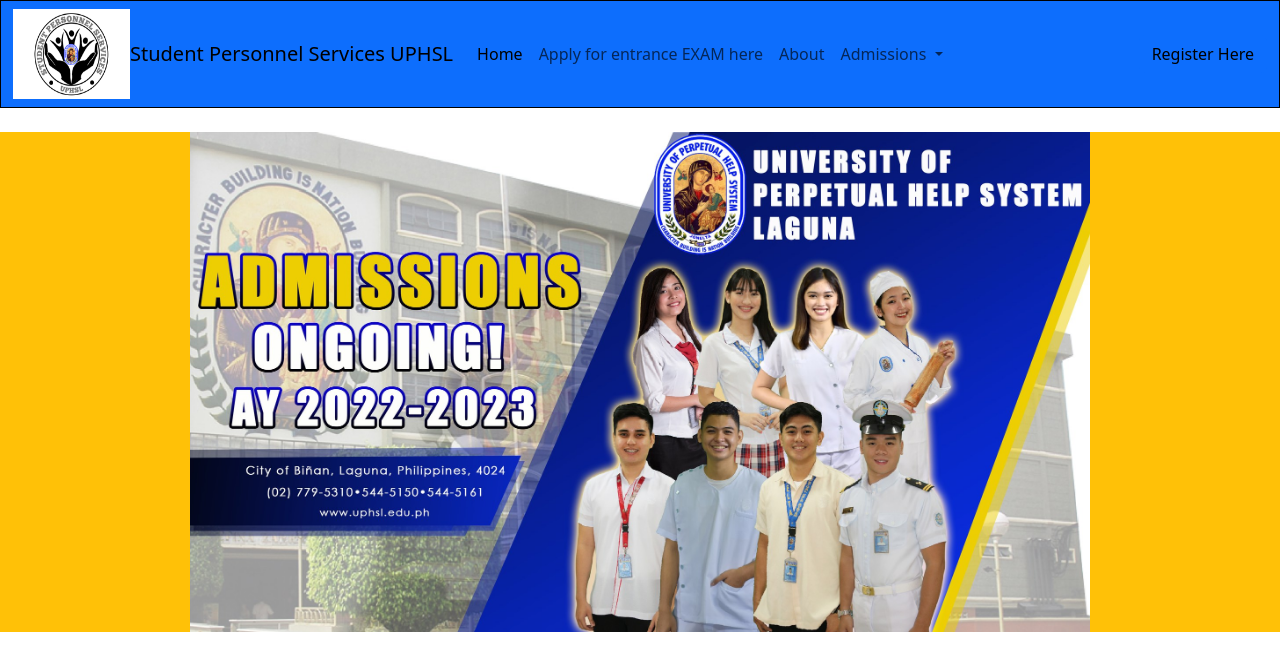
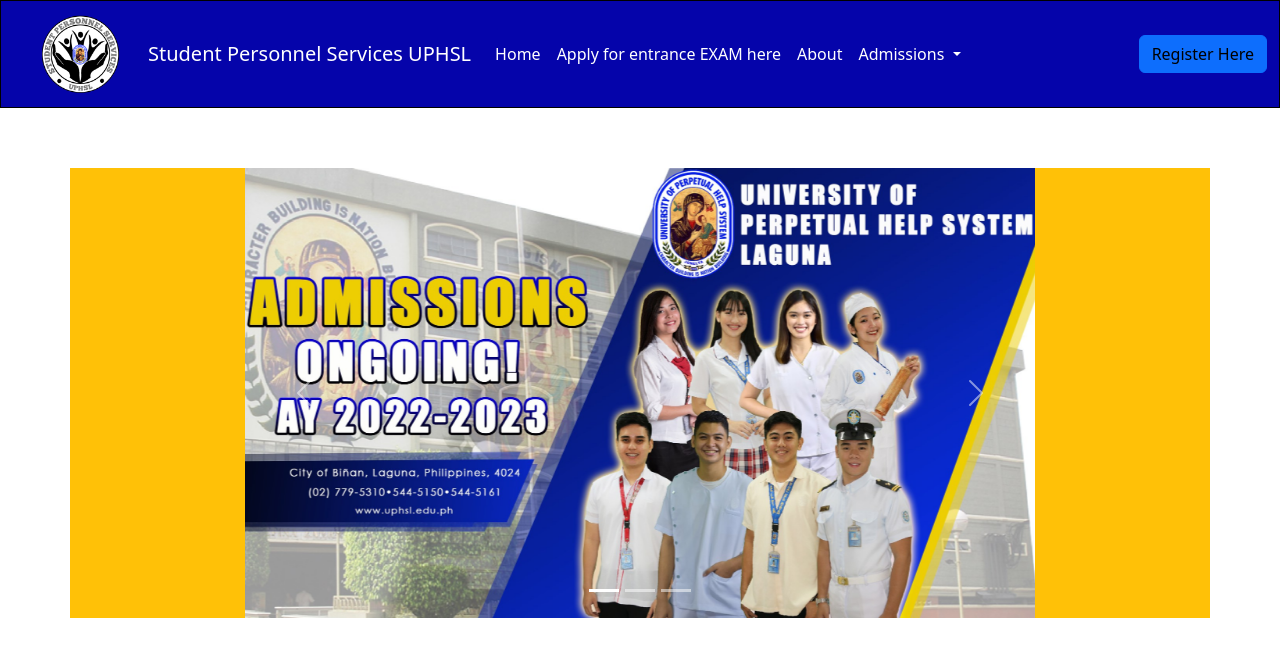
Before and after one commit to JhaleAustin/Main, a PHP site: page / in a window 1280 px wide. Shown: the top 671 px of the page. Run offline with PHP 8.4, Linux system fonts and the light colour scheme.

Commit message:
new design

```diff
--- a/include/navbar.php
+++ b/include/navbar.php
@@ -1,24 +1,24 @@
-<nav class="navbar navbar-expand-lg bg-primary border border-black">
+<nav class="navbar navbar-expand-lg border border-black " style="background-color: #0504aa ">
   <div class="container-fluid">
-  <img src="image/logo.png" style="width:117px; height:90px;" class="img-fluid" alt="...">
-    <a class="navbar-brand" href="#">Student Personnel Services UPHSL</a>
+  <img src="image/SPS_Logo.png" style="width:135px; height:90px;" class="img-fluid" alt="...">
+    <a class="navbar-brand text-white" href="#">Student Personnel Services UPHSL</a>
     <button class="navbar-toggler" type="button" data-bs-toggle="collapse" data-bs-target="#navbarScroll" aria-controls="navbarScroll" aria-expanded="false" aria-label="Toggle navigation">
       <span class="navbar-toggler-icon"></span>
     </button>
     <div class="collapse navbar-collapse" id="navbarScroll" >
       <ul class="navbar-nav me-auto my-2 my-lg-0 navbar-nav-scroll" style="--bs-scroll-height: 100px;">
         <li class="nav-item">
-          <a class="nav-link active" aria-current="page" href="index.php">Home</a>
+          <a class="nav-link active text-white" aria-current="page" href="index.php">Home</a>
         </li>
         <li class="nav-item">
-          <a class="nav-link" href="#">Apply for entrance EXAM here</a>
+          <a class="nav-link text-white" href="#">Apply for entrance EXAM here</a>
         </li>
-        <li class="nav-item">
-          <a class="nav-link " href="#">About</a>
+        <li class="nav-item ">
+          <a class="nav-link text-white" href="#">About</a>
         </li>
 
         <li class="nav-item dropdown">
-          <a class="nav-link dropdown-toggle" href="#" role="button" data-bs-toggle="dropdown" aria-expanded="false">
+          <a class="nav-link dropdown-toggle text-white" href="#" role="button" data-bs-toggle="dropdown" aria-expanded="false">
             Admissions
           </a>
           <ul class="dropdown-menu">
--- a/index.php
+++ b/index.php
@@ -1,6 +1,41 @@
 <?php include('include/header.php');?>
-<div class="text-center bg-warning">
-    <h2 class= "m-4"></h2>
-    <img src="image/purps.jpg" style="width:900px; height:500px;" class="img-fluid">
+<style>
+  .carousel-inner .carousel-item img {
+    height: 450px;
+    object-fit: cover;
+  }
+</style>
+<div class="container text-center bg-warning" style="margin-top: 60px; padding-left: 175px; padding-right: 175px;">
+<div id="demo" class="carousel slide" data-bs-ride="carousel">
+
+  <!-- Indicators/dots -->
+  <div class="carousel-indicators">
+    <button type="button" data-bs-target="#demo" data-bs-slide-to="0" class="active"></button>
+    <button type="button" data-bs-target="#demo" data-bs-slide-to="1"></button>
+    <button type="button" data-bs-target="#demo" data-bs-slide-to="2"></button>
+  </div>
+
+  <!-- The slideshow/carousel -->
+  <div class="carousel-inner">
+    <div class="carousel-item active">
+      <img src="image/purps.jpg" alt="Los Angeles" class="d-block w-100 ">
+    </div>
+    <div class="carousel-item">
+      <img src="image/test1.jpg" alt="Chicago" class="d-block w-100 ">
+    </div>
+    <div class="carousel-item">
+      <img src="image/pic1.jpg" alt="New York" class="d-block w-100 ">
+    </div>
+  </div>
+
+  <!-- Left and right controls/icons -->
+  <button class="carousel-control-prev" type="button" data-bs-target="#demo" data-bs-slide="prev">
+    <span class="carousel-control-prev-icon"></span>
+  </button>
+  <button class="carousel-control-next" type="button" data-bs-target="#demo" data-bs-slide="next">
+    <span class="carousel-control-next-icon"></span>
+  </button>
 </div>
+</div>
+
 <?php include('include/footer.php'); ?>
```
Also changed, not shown: image/SPS_Logo.png (added), image/pic1.jpg (added), image/test1.jpg (added).
